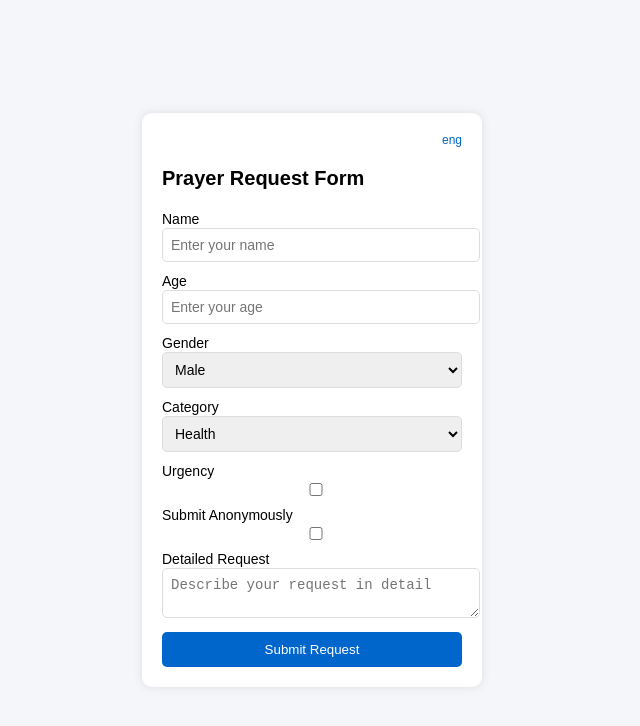
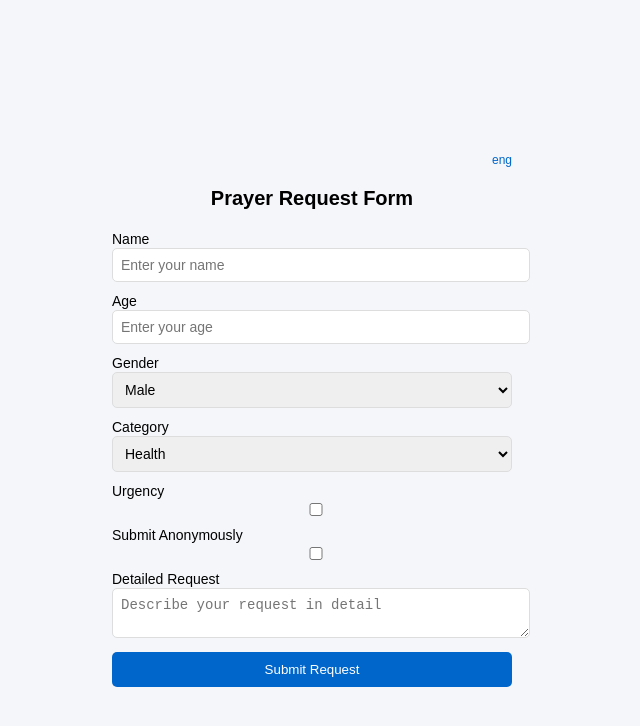
Before and after one commit to esrael23/telegram-web-bot, a plain HTML site: page index.html in a window 1280 px wide. Shown: the whole page, without its empty margins (328-968 px from the left). Drawn offline with Linux system fonts and the light colour scheme.

Commit message:
remove card

```diff
--- a/index.html
+++ b/index.html
@@ -5,16 +5,68 @@
   <meta name="viewport" content="width=device-width, initial-scale=1.0">
   <title>Prayer Request Form</title>
   <style>
-    body { font-family: Arial, sans-serif; display: flex; justify-content: center; align-items: center; height: 100vh; background-color: #f4f6f9; margin: 0; }
-    .form-container { background: #fff; padding: 20px; border-radius: 10px; width: 300px; box-shadow: 0 0 10px rgba(0, 0, 0, 0.1); }
-    .form-container h2 { font-size: 20px; margin-bottom: 20px; }
-    label, select, input, textarea { width: 100%; margin-bottom: 10px; font-size: 14px; }
-    select, input, textarea { padding: 8px; border: 1px solid #ddd; border-radius: 5px; }
-    .language-toggle { text-align: right; cursor: pointer; font-size: 12px; color: #0066cc; margin-bottom: 20px; }
-    button { background-color: #0066cc; color: white; padding: 10px; border: none; border-radius: 5px; cursor: pointer; width: 100%; }
-    button:hover { background-color: #004080; }
-    .confirmation { color: green; font-size: 14px; margin-top: 10px; }
-    .error { color: red; font-size: 12px; margin-bottom: 10px; }
+    body {
+      font-family: Arial, sans-serif;
+      display: flex;
+      justify-content: center;
+      align-items: center;
+      height: 100vh;
+      background-color: #f4f6f9;
+      margin: 0;
+      padding: 20px; /* Add padding for responsiveness */
+    }
+    .form-container {
+      background: none; /* Remove card background */
+      padding: 20px;
+      width: 100%; /* Make the form take full width */
+      max-width: 400px; /* Set a max width for larger screens */
+      box-shadow: none; /* Remove box shadow */
+    }
+    .form-container h2 {
+      font-size: 20px;
+      margin-bottom: 20px;
+      text-align: center; /* Center the title */
+    }
+    label, select, input, textarea {
+      width: 100%;
+      margin-bottom: 10px;
+      font-size: 14px;
+    }
+    select, input, textarea {
+      padding: 8px;
+      border: 1px solid #ddd;
+      border-radius: 5px;
+    }
+    .language-toggle {
+      text-align: right;
+      cursor: pointer;
+      font-size: 12px;
+      color: #0066cc;
+      margin-bottom: 20px;
+    }
+    button {
+      background-color: #0066cc;
+      color: white;
+      padding: 10px;
+      border: none;
+      border-radius: 5px;
+      cursor: pointer;
+      width: 100%;
+    }
+    button:hover {
+      background-color: #004080;
+    }
+    .confirmation {
+      color: green;
+      font-size: 14px;
+      margin-top: 10px;
+      text-align: center; /* Center the confirmation message */
+    }
+    .error {
+      color: red;
+      font-size: 12px;
+      margin-bottom: 10px;
+    }
   </style>
 </head>
 <body>
```
Also changed, not shown: 1 other file.
